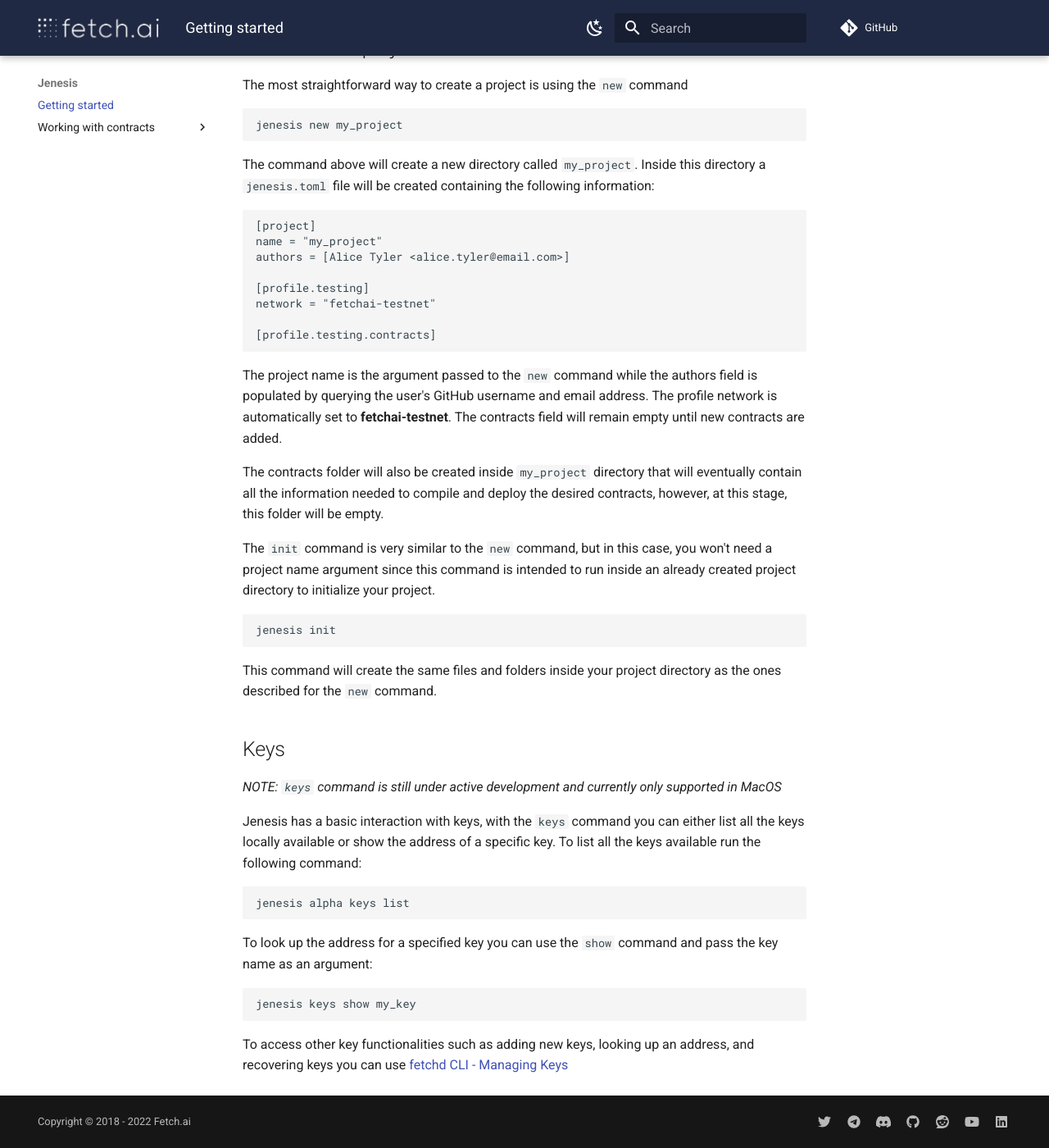
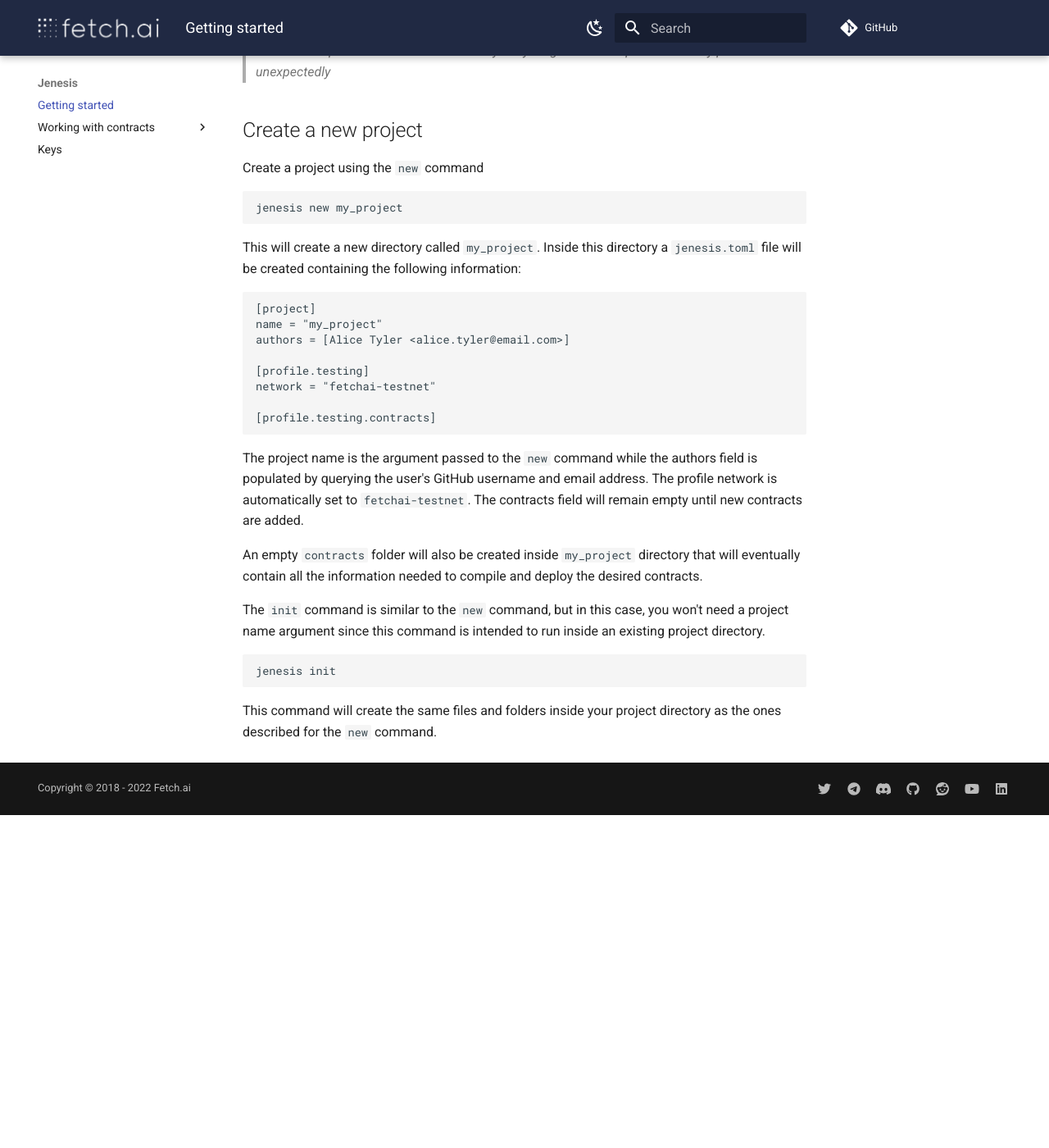
Before and after one commit to fetchai/jenesis, an MkDocs documentation site: the page built from docs/index.md, in a window 1280 px wide and 1400 px high, scrolled down 731 px. Shown: the whole window at 82% size. Built offline with MkDocs 1.6.1 and Material for MkDocs 9.7.7, drawn with Linux system fonts in a browser that asks for light colours; comment, search, counter and statistics services are not loaded; after the commit the page ends 1725 px from its top, so only the background shows below that; some of the changed text lies outside the part shown.

Commit message:
style: some reorganization and rewording

````diff
--- a/docs/index.md
+++ b/docs/index.md
@@ -2,30 +2,33 @@
 
 # Installation
 
-Open your terminal, navigate to your project, and install jenesis via PyPI
+Install jenesis for Python 3.7 or newer via PyPI:
 
 ```
-pip3 install jenesis
+pip install jenesis
 ```
 
 # Getting Started
-There are multiple commands integrated into jenesis that allow you to perform a variety of tasks, these commands are:
+There are multiple commands integrated into jenesis that allow you to perform a variety of tasks these commands are:
 
-- new
-- init
-- keys
-- add
-- compile
-- deploy
-- shell
+- `new`
+- `init`
+- `add`
+- `compile`
+- `keys` (alpha)
+- `deploy` (alpha)
+- `run` (alpha)
+- `shell` (alpha)
+
+> *NOTE: The alpha commands are in the very early stages of development and may perform unexpectedly*
 
 ## Create a new project
-The most straightforward way to create a project is using the ```new``` command
+Create a project using the ```new``` command
 ```
 jenesis new my_project
 ```
 
-The command above will create a new directory called `my_project`. Inside this directory a `jenesis.toml` file will be created containing the following information:
+This will create a new directory called `my_project`. Inside this directory a `jenesis.toml` file will be created containing the following information:
 
 ```
 [project]
@@ -38,31 +41,14 @@
 [profile.testing.contracts]
 ```
 
-The project name is the argument passed to the ```new``` command while the authors field is populated by querying the user's GitHub username and email address. The profile network is automatically set to **fetchai-testnet**. The contracts field will remain empty until new contracts are added.
+The project name is the argument passed to the ```new``` command while the authors field is populated by querying the user's GitHub username and email address. The profile network is automatically set to `fetchai-testnet`. The contracts field will remain empty until new contracts are added.
 
-The contracts folder will also be created inside `my_project` directory that will eventually contain all the information needed to compile and deploy the desired contracts, however, at this stage, this folder will be empty.
+An empty `contracts` folder will also be created inside `my_project` directory that will eventually contain all the information needed to compile and deploy the desired contracts.
 
-The ```init``` command is very similar to the ```new``` command, but in this case, you won't need a project name argument since this command is intended to run inside an already created project directory to initialize your project.
+The ```init``` command is similar to the ```new``` command, but in this case, you won't need a project name argument since this command is intended to run inside an existing project directory.
 
 ```
 jenesis init
 ```
 
 This command will create the same files and folders inside your project directory as the ones described for the ```new``` command.
-
-
-
-## Keys
-
-*NOTE: ```keys``` command is still under active development and currently only supported in MacOS*
-
-Jenesis has a basic interaction with keys, with the ```keys``` command you can either list all the keys locally available or show the address of a specific key. To list all the keys available run the following command:
-```
-jenesis alpha keys list
-```
-
-To look up the address for a specified key you can use the ```show``` command and pass the key name as an argument:
-```
-jenesis keys show my_key
-```
-To access other key functionalities such as adding new keys, looking up an address, and recovering keys you can use [fetchd CLI - Managing Keys](https://docs.fetch.ai/ledger_v2/cli-keys/)
--- a/mkdocs.yml
+++ b/mkdocs.yml
@@ -9,8 +9,10 @@
   - Getting started: 'index.md'
   - Working with contracts:
     - Add contracts: 'add-contracts.md'
+    - Compile contracts: 'compile-contracts.md'
     - Deploy contracts: 'deploy-contracts.md'
     - Interact with contracts: 'use-contracts.md'
+  - Keys: 'keys.md'
 
 theme:
   name: material
````
Also changed, not shown: docs/add-contracts.md (+0 -13 lines), docs/compile-contracts.md (added, +11 -0 lines), docs/deploy-contracts.md (+7 -3 lines), docs/keys.md (added, +12 -0 lines), docs/use-contracts.md (+6 -7 lines).
